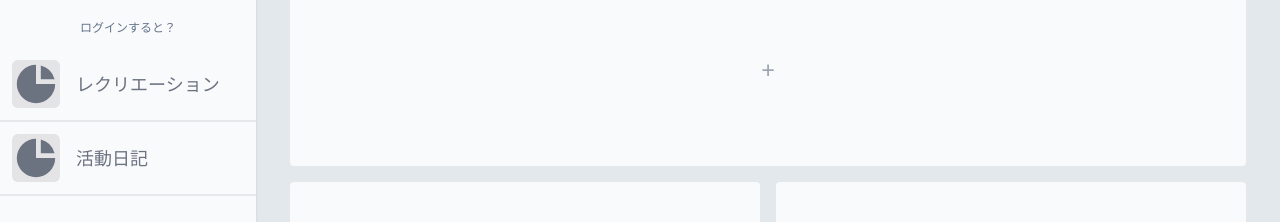
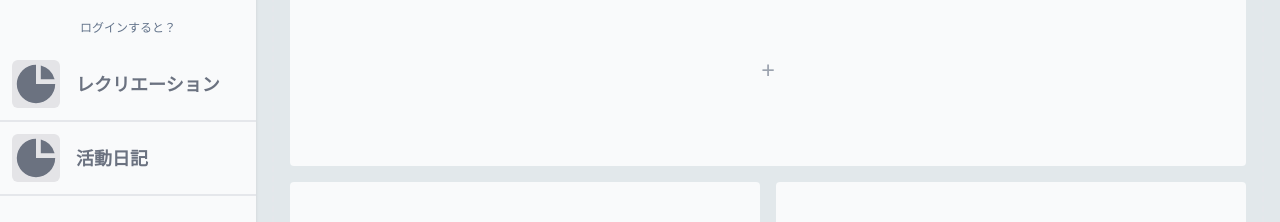
Before and after one commit to chihiros/topicpost-web, a React (Create React App) app: page / in a window 1280 px wide. Shown: the part 172-394 px from the top of the page. Built offline with nearby package versions, Linux system fonts and the light colour scheme.

Commit message:
fix: textを太字に修正

```diff
--- a/src/core/components/atoms/SidebarContent.tsx
+++ b/src/core/components/atoms/SidebarContent.tsx
@@ -11,7 +11,7 @@ const SidebarContent: React.FC<Props> = ({ title }) => {
         <div className="bg-zinc-200 rounded-md">
           <svg aria-hidden="true" className="w-12 h-12" fill="currentColor" viewBox="0 0 20 20" xmlns="http://www.w3.org/2000/svg"><path d="M2 10a8 8 0 018-8v8h8a8 8 0 11-16 0z"></path><path d="M12 2.252A8.014 8.014 0 0117.748 8H12V2.252z"></path></svg>
         </div>
-        <span className="ml-4 text-lg">{title}</span>
+        <span className="ml-4 text-lg font-semibold">{title}</span>
       </a>
     </li>
   );
```
